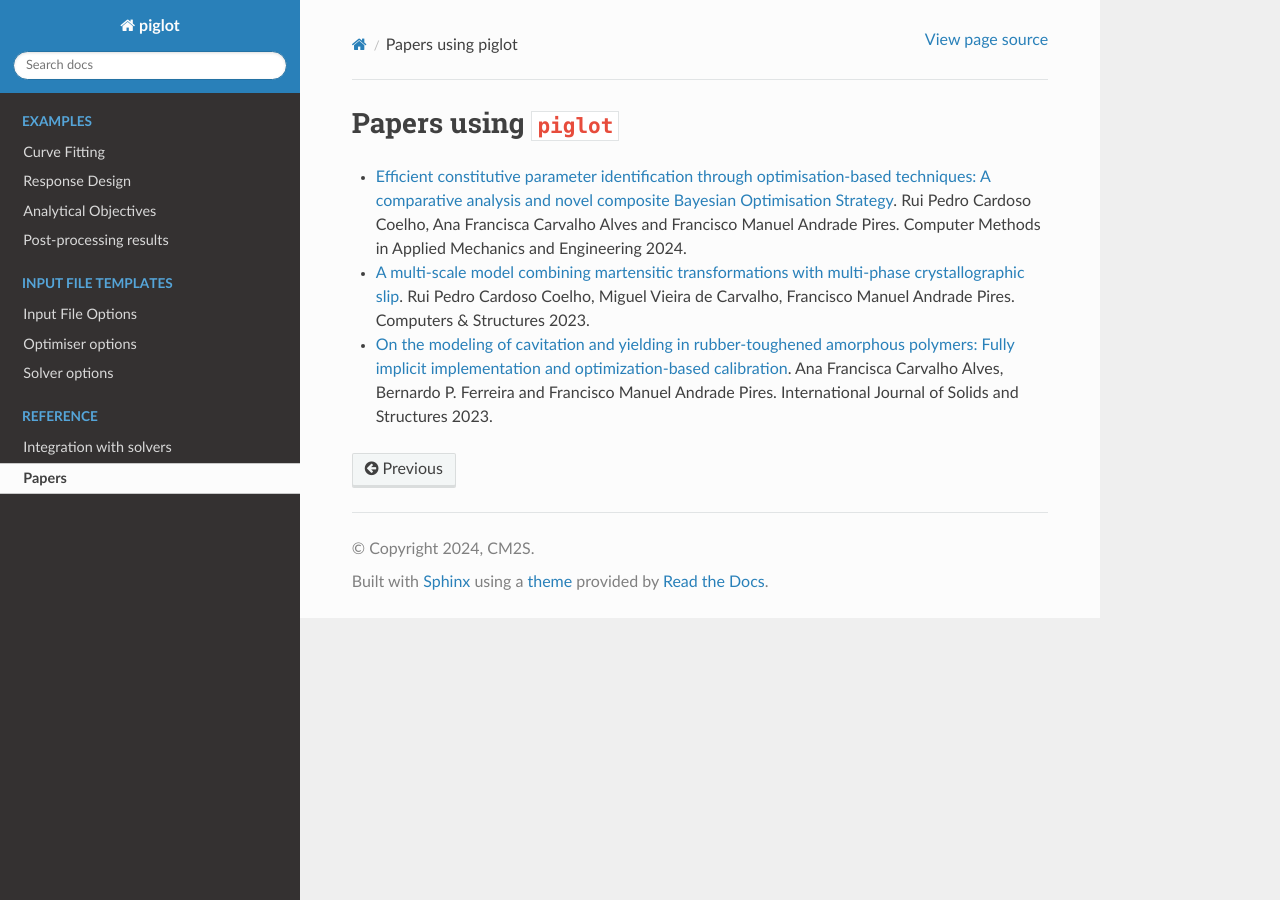
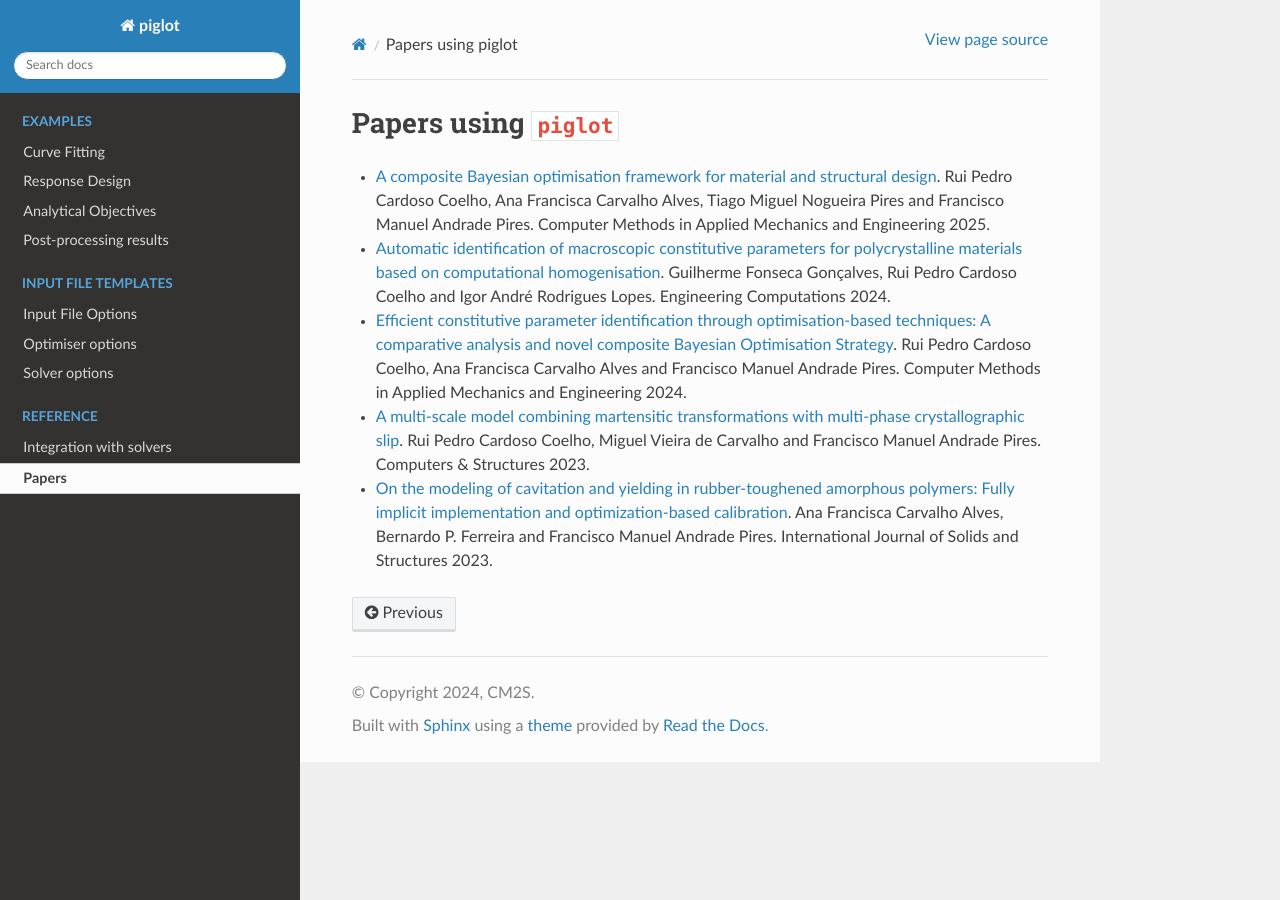
Before and after one commit to CM2S/piglot, a Sphinx documentation site: the page built from docs/source/papers.md, in a window 1280 px wide. Built offline with Sphinx 7.4.7 and the Read the Docs theme 3.1.0, drawn with Linux system fonts in a browser that asks for light colours; pages that are not in the unit, such as notebooks, are missing from menus.

Commit message:
Update papers (#39)

```diff
--- a/docs/source/papers.md
+++ b/docs/source/papers.md
@@ -1,5 +1,7 @@
 # Papers using `piglot`
 
+- [A composite Bayesian optimisation framework for material and structural design](https://doi.org/10.1016/j.cma.2024.117516). Rui Pedro Cardoso Coelho, Ana Francisca Carvalho Alves, Tiago Miguel Nogueira Pires and Francisco Manuel Andrade Pires. Computer Methods in Applied Mechanics and Engineering 2025.
+- [Automatic identification of macroscopic constitutive parameters for polycrystalline materials based on computational homogenisation](https://doi.org/10.1108/EC-12-2023-0908). Guilherme Fonseca Gonçalves, Rui Pedro Cardoso Coelho and Igor André Rodrigues Lopes. Engineering Computations 2024.
 - [Efficient constitutive parameter identification through optimisation-based techniques: A comparative analysis and novel composite Bayesian Optimisation Strategy](https://doi.org/10.1016/j.cma.2024.117039). Rui Pedro Cardoso Coelho, Ana Francisca Carvalho Alves and Francisco Manuel Andrade Pires. Computer Methods in Applied Mechanics and Engineering 2024.
-- [A multi-scale model combining martensitic transformations with multi-phase crystallographic slip](https://doi.org/10.1016/j.compstruc.2023.107174). Rui Pedro Cardoso Coelho, Miguel Vieira de Carvalho, Francisco Manuel Andrade Pires. Computers & Structures 2023.
+- [A multi-scale model combining martensitic transformations with multi-phase crystallographic slip](https://doi.org/10.1016/j.compstruc.2023.107174). Rui Pedro Cardoso Coelho, Miguel Vieira de Carvalho and Francisco Manuel Andrade Pires. Computers & Structures 2023.
 - [On the modeling of cavitation and yielding in rubber-toughened amorphous polymers: Fully implicit implementation and optimization-based calibration](https://doi.org/10.1016/j.ijsolstr.2023.112488). Ana Francisca Carvalho Alves, Bernardo P. Ferreira and Francisco Manuel Andrade Pires. International Journal of Solids and Structures 2023.
```
